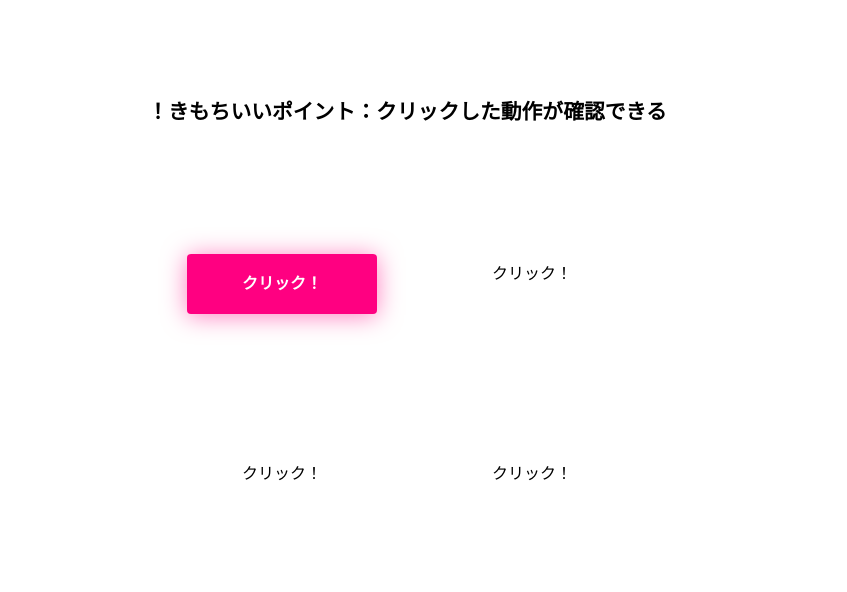
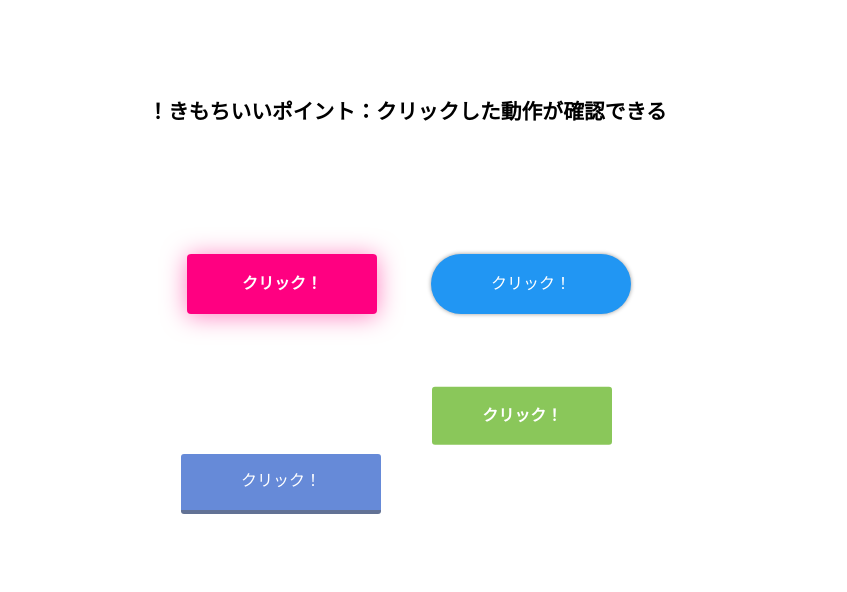
Before and after one commit to ShionWebGym/sotsusei, a plain HTML site: page pages/clickbtn.html in a window 1280 px wide. Shown: the top 592 px of the page, without its empty margins (233-1080 px from the left). Drawn offline with nearby package versions, Linux system fonts and the light colour scheme.

Commit message:
click done

```diff
--- a/pages/clickbtn.html
+++ b/pages/clickbtn.html
@@ -18,6 +18,7 @@
         })(document);
         </script>
         <script src="https://kit.fontawesome.com/811a4b5ae2.js" crossorigin="anonymous"></script>
+        <script src="https://cdnjs.cloudflare.com/ajax/libs/gsap/3.8.0/gsap.min.js"></script>
     <title>マウスクリック（ボタン）</title>
 </head>
 <body>
@@ -25,16 +26,20 @@
         <p class="kimochi-point">！きもちいいポイント：クリックした動作が確認できる</p>
         <div class="clickbtn-content_container">
             <button class="bubbly-button">クリック！</button>
-            <div class="clickbtn">クリック！</div>
-            <div class="clickbtn">クリック！</div>
-            <div class="clickbtn">クリック！</div>
+            <button class="clickbtn-ripple">クリック！
+                <!-- <span class="clickbtn-ripple_effect"></span> -->
+            </button>
+            <a href="#" class="clickbtn-shadow">クリック！</a>
+            <div class="clickbtn-bound">
+                <p>クリック！</p>
+            </div>
         </div>
         <div class="zukan-page">
             <h1 class="zukan-page-title">マウスクリック（ボタン）</h1>
             <div class="desc-container">
                 <p class="zukan-page-desc btn-desc">
                     WEBサイトには様々なボタンが使われていますが、ここではマウスクリックしたときにアニメーションするボタンを紹介しています！<br>
-                    クリックした後の動作がユーザー自身の目で確認できるので、派手なものでなくともアニメーションは付けると良い体験にもつながるのではないでしょうか！
+                    クリックした後の動作がユーザー自身の目で確認できるので、派手なものでなくともアニメーションは付けると良い体験にもつながるのではないでしょうか
                     </p>
             </div>
             <a href="../code/index.html" class="back-mokuzi">目次へ戻る</a>
@@ -59,6 +64,17 @@ var bubblyButtons = document.getElementsByClassName("bubbly-button");
 for (var i = 0; i < bubblyButtons.length; i++) {
 bubblyButtons[i].addEventListener('click', animateButton, false);
 }
+
+let btn = document.querySelector('.clickbtn-bound');
+
+btn.addEventListener('click',function(){
+    let duration = 0.3,
+        delay= 0.08;
+
+    TweenMax.to(btn, duration, {scaleY: 1.6, ease: Expo.easeOut});
+    TweenMax.to(btn, duration, {scaleX: 1.2, scaleY: 1, ease: Back.easeOut, easeParams: [3], delay: delay});
+    TweenMax.to(btn, duration * 1.25, {scaleX: 1, scaleY: 1, ease: Back.easeOut, easeParams: [6], delay: delay * 3 });
+}, );
     </script>
 </body>
 </html>
--- a/scss/clickbtn.scss
+++ b/scss/clickbtn.scss
@@ -127,3 +127,79 @@ $baby-blue: #f8faff;
     background-size: 0% 0%, 0% 0%,  0% 0%,  0% 0%,  0% 0%,  0% 0%;
     }
 }
+
+
+.clickbtn-ripple {
+    background-position: center;
+    transition: background 0.8s;
+    }
+    .clickbtn-ripple:hover {
+    background: #47a7f5 radial-gradient(circle, transparent 1%, #47a7f5 1%) center/15000%;
+    }
+    .clickbtn-ripple:active {
+    background-color: #6eb9f7;
+    background-size: 100%;
+    transition: background 0s;
+    }
+
+
+    .clickbtn-ripple{
+    width: 200px;
+    height: 60px;
+    margin:80px 24px auto;
+    text-align: center;
+    border: none;
+    border-radius: 30px;
+    padding: 12px 18px;
+    font-size: 16px;
+    text-transform: uppercase;
+    cursor: pointer;
+    color: white;
+    background-color: #2196f3;
+    box-shadow: 0 0 4px #999;
+    outline: none;
+    }
+
+    .clickbtn-shadow{
+        text-align: center;
+        width: 200px;
+        height: 60px;
+        margin:80px 24px auto;
+        display: inline-block;
+        padding: 1.1em 1em;
+        text-decoration: none;
+        background: #668ad8;
+        color: #FFF;
+        border-bottom: solid 4px #627295;
+        border-radius: 3px;
+        }
+        .clickbtn-shadow:active {
+        -webkit-transform: translateY(4px);
+        transform: translateY(4px);
+        box-shadow: 0px 0px 1px rgba(0, 0, 0, 0.2);
+        border-bottom: none;
+        }
+
+        .clickbtn-bound{
+            font-weight: 700;
+            background: #8AC75A;
+            width: 180px;
+            padding: 20px 0;
+            position: absolute;
+            left: 59%;
+            top: 52%;
+            transform: translateX(-50%) translateY(-50%);
+            border-radius: 3px;
+            p {
+            font-family: 'Roboto';
+            text-align: center;
+            text-transform: uppercase;
+            color: #FFF;
+            user-select: none;
+            }
+
+            &:hover {
+            cursor: pointer;
+            }
+
+        }
```
Also changed, not shown: code/index.html (+1 -1 lines), css/clickbtn.css, 1 other file.
